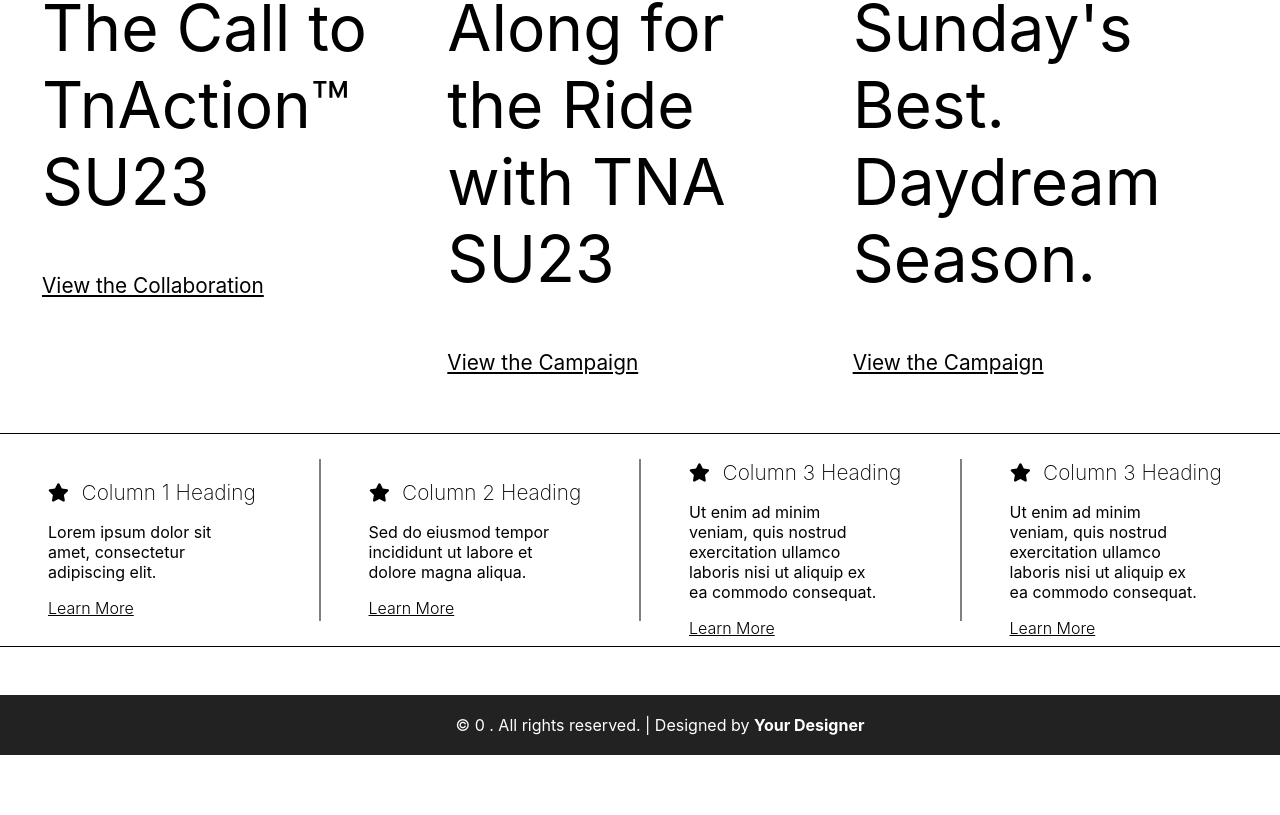
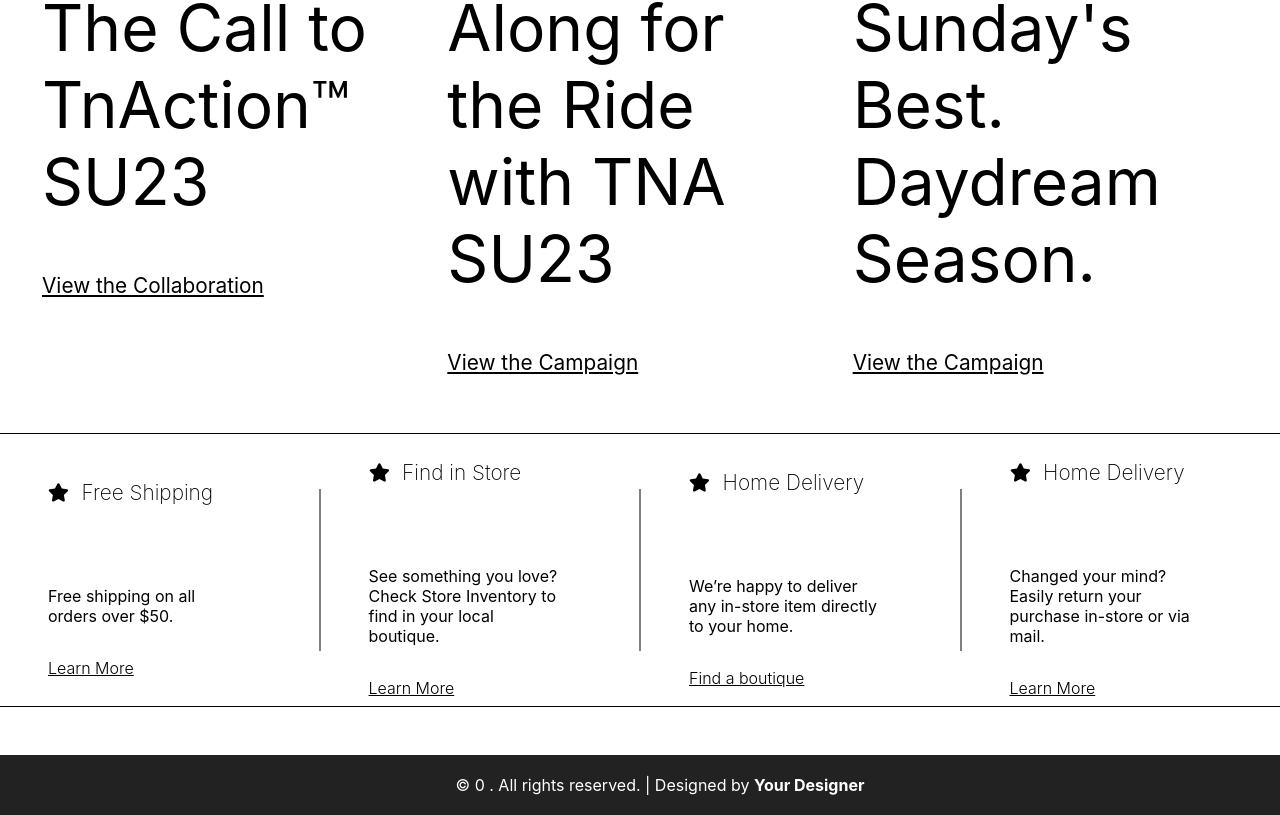
Before and after one commit to OdeliaFink/product-store, a React (Create React App) app: page / in a window 1280 px wide. Shown: the part 3384-4199 px from the top of the page. Before the commit the page ends 4139 px from the top, so only its background shows below. Built offline with nearby package versions, Linux system fonts and the light colour scheme; the HTML template or start-up script is replaced by a standard one.

Commit message:
refactor

```diff
--- a/src/components/ColumnBanner.tsx
+++ b/src/components/ColumnBanner.tsx
@@ -4,14 +4,14 @@
 
 interface ThreeColumnBannerProps {
   headings: string[];
-  icons: string[];
+
   paragraphs: string[];
   links: string[];
 }
 
 const ThreeColumnBanner: React.FC<ThreeColumnBannerProps> = ({
   headings,
-  icons,
+
   paragraphs,
   links,
 }) => {
@@ -41,15 +41,15 @@
               <FaStar style={{ paddingRight: '.8rem' }} /> {headings[2]}
             </Heading>
             <Paragraph>{paragraphs[2]}</Paragraph>
-            <Link href={links[2]}>Learn More</Link>
+            <Link href={links[2]}>Find a boutique</Link>
           </Column>
           <VerticalDivider />
           <Column>
             <Heading>
               <FaStar style={{ paddingRight: '.8rem' }} /> {headings[2]}
             </Heading>
-            <Paragraph>{paragraphs[2]}</Paragraph>
-            <Link href={links[2]}>Learn More</Link>
+            <Paragraph>{paragraphs[3]}</Paragraph>
+            <Link href={links[3]}>Learn More</Link>
           </Column>
         </Container>
       </div>
@@ -82,6 +82,7 @@
   justify-content: flex-start;
   font-size: 1.3rem;
   font-weight: 200;
+  padding-bottom: 4rem;
 `;
 
 const Icon = styled.i`
@@ -91,6 +92,7 @@
 const Paragraph = styled.p`
   margin-bottom: 1rem;
   width: 70%;
+  padding-bottom: 1rem;
 `;
 
 const Link = styled.a`
--- a/src/components/Home.tsx
+++ b/src/components/Home.tsx
@@ -37,12 +37,17 @@
         ]}
       />
       <ThreeColumnBanner
-        headings={['Column 1 Heading', 'Column 2 Heading', 'Column 3 Heading']}
-        icons={['fa fa-star', 'fa fa-heart', 'fa fa-thumbs-up']}
+        headings={[
+          'Free Shipping',
+          'Find in Store',
+          'Home Delivery',
+          'Easy Returns',
+        ]}
         paragraphs={[
-          'Lorem ipsum dolor sit amet, consectetur adipiscing elit.',
-          'Sed do eiusmod tempor incididunt ut labore et dolore magna aliqua.',
-          'Ut enim ad minim veniam, quis nostrud exercitation ullamco laboris nisi ut aliquip ex ea commodo consequat.',
+          'Free shipping on all orders over $50.',
+          'See something you love? Check Store Inventory to find in your local boutique.',
+          'We’re happy to deliver any in-store item directly to your home.',
+          'Changed your mind? Easily return your purchase in-store or via mail.',
         ]}
         links={['#', '#', '#']}
       />
```
